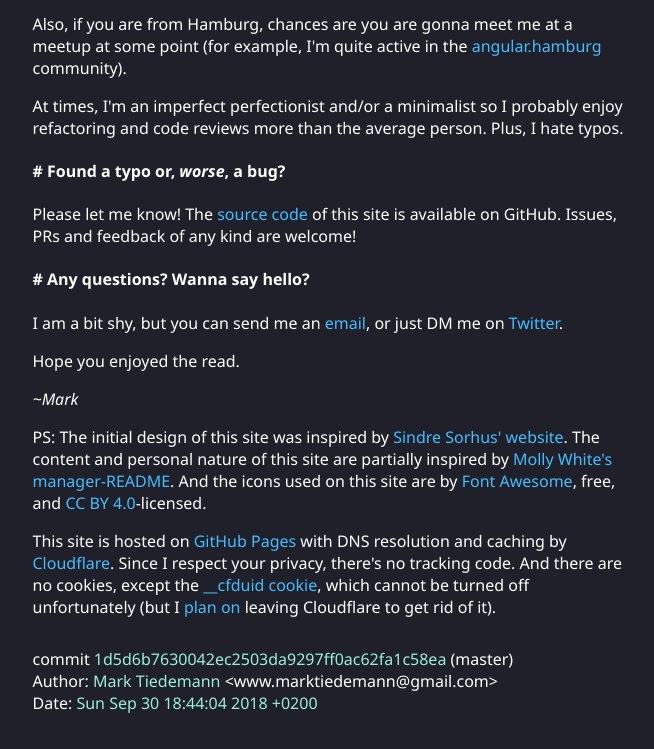
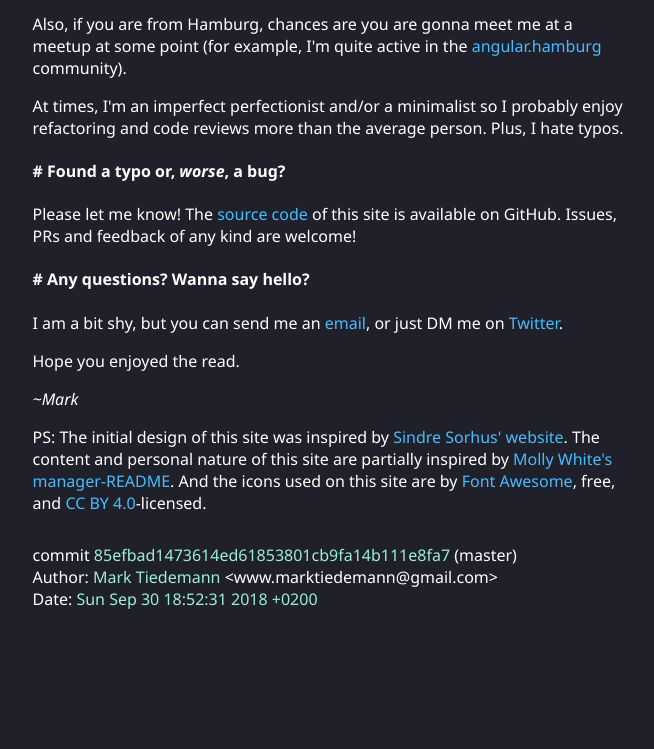
Before and after one commit to MarkTiedemann/marktiedemann.github.io, a website: page index.html in a window 1280 px wide. Shown: the part 1274-2023 px from the top of the page, without its empty margins (310-964 px from the left). After the commit the page ends 1919 px from the top, so only its background shows below. Drawn offline with Linux system fonts and the light colour scheme; no server answers.

Commit message:
Remove Cloudflare / GitHub Pages section

```diff
--- a/index.html
+++ b/index.html
@@ -48,12 +48,11 @@
 		<p>Hope you enjoyed the read.</p>
 		<p><em>~Mark</em></p>
 		<p>PS: The initial design of this site was inspired by <a href="https://github.com/sindresorhus">Sindre Sorhus&#39;</a> <a href="https://sindresorhus.com/">website</a>. The content and personal nature of this site are partially inspired by <a href="http://www.mollywhite.net/">Molly White&#39;s</a> <a href="https://github.com/molly/manager-README">manager-README</a>. And the icons used on this site are by <a href="https://fontawesome.com/free">Font Awesome</a>, free, and <a href="https://creativecommons.org/licenses/by/4.0/">CC BY 4.0</a>-licensed.</p>
-		<p>This site is hosted on <a href="https://pages.github.com/">GitHub Pages</a> with DNS resolution and caching by <a href="https://www.cloudflare.com/">Cloudflare</a>. Since I respect your privacy, there&#39;s no tracking code. And there are no cookies, except the <a href="https://support.cloudflare.com/hc/en-us/articles/200170156-What-does-the-CloudFlare-cfduid-cookie-do-">__cfduid cookie</a>, which cannot be turned off unfortunately (but I <a href="https://github.com/MarkTiedemann/marktiedemann.github.io/blob/master/TODO#L1">plan on</a> leaving Cloudflare to get rid of it).</p>
 	</main>
 	<footer>
-		commit <span id="commit_hash">1d5d6b7630042ec2503da9297ff0ac62fa1c58ea</span> <span id="commit_branch">(master)</span><br>
+		commit <span id="commit_hash">85efbad1473614ed61853801cb9fa14b111e8fa7</span> <span id="commit_branch">(master)</span><br>
 		Author: <span id="commit_author">Mark Tiedemann</span> <span id="commit_email">&lt;www.marktiedemann@gmail.com&gt;</span><br>
-		Date: <span id="commit_date">Sun Sep 30 18:44:04 2018 +0200</span>
+		Date: <span id="commit_date">Sun Sep 30 18:52:31 2018 +0200</span>
 	</footer>
 	<script src="index.min.js" type="text/javascript"></script>
 	<script type="application/ld+json">{"@context":"http://schema.org/","@type":"Person","name":"Mark","familyName":"Tiedemann","email":"www.marktiedemann@gmail.com","gender":"Male","homeLocation":{"@type":"Place","address":{"@type":"PostalAddress","addressCountry":"DE","addressRegion":"Hamburg"}},"nationality":"DE"}</script>
```
Also changed, not shown: index.md (+0 -2 lines), 1 other file.
